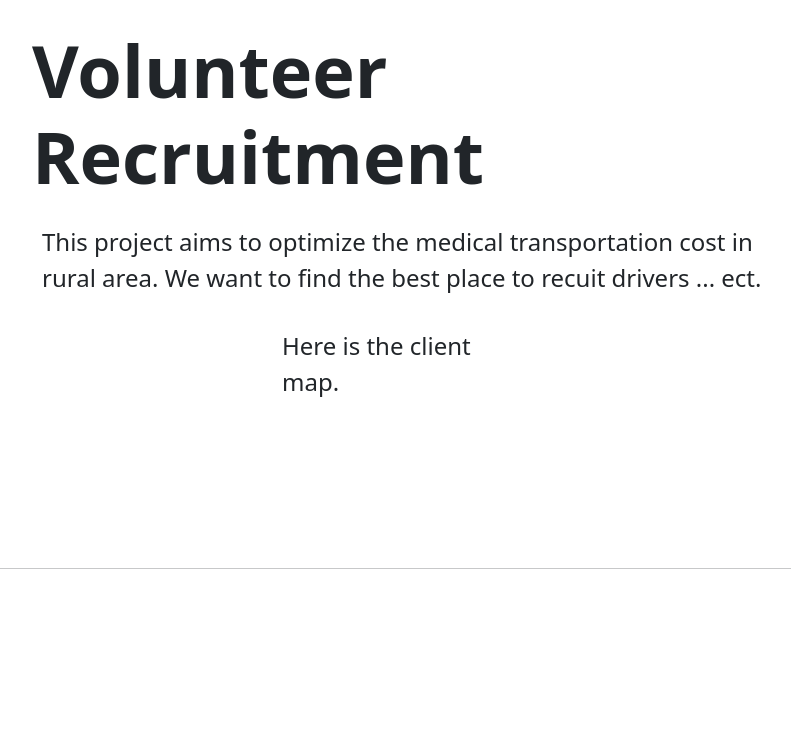
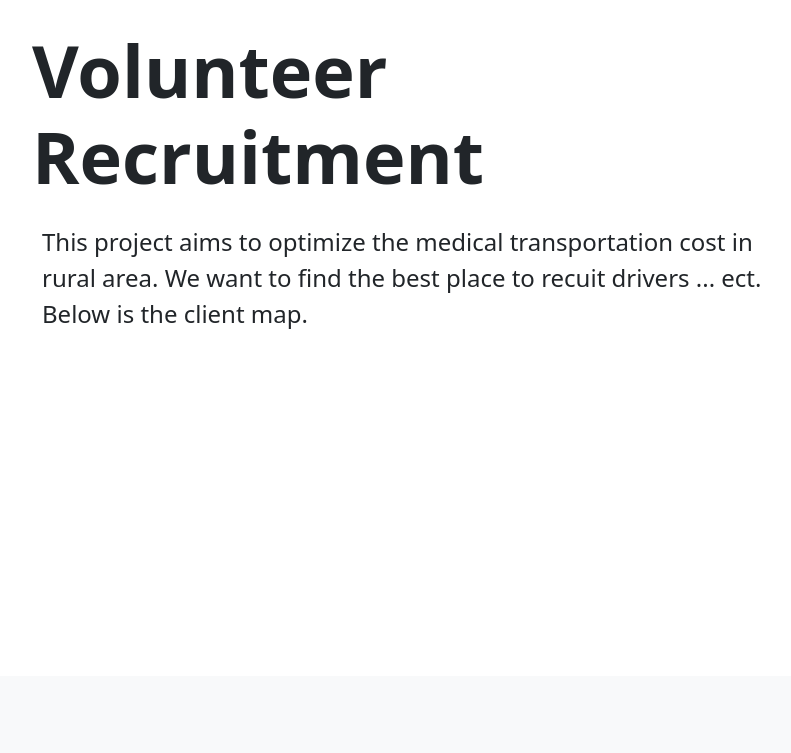
Before and after one commit to LBY777/MediRoute-Optimization, a Flask app: page / in a window 1280 px wide. Shown: the part 125-878 px from the top of the page, without its empty margins (233-1024 px from the left). After the commit the page ends 454 px from the top, so only its background shows below. Run offline with Flask 2, Linux system fonts and the light colour scheme; some libraries are stand-ins or nearby versions.

Commit message:
updated index.html and base.html

```diff
--- a/templates/base.html
+++ b/templates/base.html
@@ -15,19 +15,21 @@
 
 <body>
     <nav class="navbar navbar-expand-lg bg-light">
-        <div class="container mx-auto" style="width: 1100px">
-            <img class="image-fluid" src="/static/images/icon.png" alt="" width="75">
-            <div class="container">
-                <div class="container mx-auto" style="width: 360px;">
+        <div class="container-fluid" style="width: 1100px">
+            <a class="navbar-brand" href="/#">
+                <img src="/static/images/icon.png" alt="" class="d-inline-block align-text-top" width="75">
+              </a>
+            <div class="container-fluid ">
+                <div class="container-fluid  mx-auto" style="width: 360px;">
                     <ul class="navbar-nav">
-
-                        <a class="navbar-brand" href="/" style="font-weight: bold; font-size: x-large;">
+                        <li class="nav-item">
+                        <a class="nav-link" href="/" style="font-weight: bold; font-size: x-large;">
                             Home
-
                         </a>
+                    </li>
 
                         <li class="nav-item dropdown-center">
-                            <a class="nav-link active dropdown-toggle" href="#" role="button" data-bs-toggle="dropdown"
+                            <a class="nav-link dropdown-toggle" href="#" role="button" data-bs-toggle="dropdown"
                                 aria-expanded="false" style="font-weight: bold; font-size: x-large;">
                                 &nbsp&nbsp&nbsp&nbsp&nbsp&nbsp&nbsp
                                 EDA
@@ -40,7 +42,7 @@
                                         style="font-weight: bold; font-size: larger;">Item 2</a></li>
                             </ul>
                         </li>
-                        <li class="nav-item mx-auto">
+                        <li class="">
                             <a class="nav-link" href="/about/" style="font-size: x-large; font-weight: bold;">
                                 &nbsp&nbsp&nbsp&nbsp&nbsp
                                 about
@@ -51,10 +53,10 @@
             </div>
             <div class="dropdown">
                 <button class="btn btn-primary dropdown-toggle" type="button" data-bs-toggle="dropdown"
-                    aria-expanded="false" style="font-weight: bolder; font-size: larger;"">
-            &nbsp&nbsp&nbsp
+                    aria-expanded="false" style="font-weight: bolder; font-size: larger;">
+            &nbsp&nbsp
             Items
-            &nbsp&nbsp&nbsp
+            &nbsp&nbsp
             </button>
         <ul class=" dropdown-menu dropdown-center">
                     <li><a class="dropdown-item" href="/#" style="font-weight: bold; font-size: larger;">Item 1</a></li>
--- a/templates/index.html
+++ b/templates/index.html
@@ -1,19 +1,16 @@
 {% extends 'base.html' %}
 
 {% block bodyblock %}
-
+<div>
 <div class="container">
   <br><br>
   <h1 class="mbr-section-title mbr-bold pb-3 mbr-fonts-style display-2 mx-auto"
     style="font-weight: bold; width: 750px;">Volunteer Recruitment</h1>
   <p class="mbr-text pb-3 mbr-semibold mbr-fonts-style display-7 mx-auto" style=" width: 730px; font-size: x-large;">
     This project aims to optimize the medical transportation cost in rural area. We want to find the best place to
-    recuit drivers ... ect.
-  <p class="mbr-text pb-3 mbr-semibold mbr-fonts-style display-7 mx-auto" style=" width: 250px; font-size: x-large;">
-    Here is the client map.
-  <p>
+    recuit drivers ... ect. Below is the client map.
   </p>
-  <br>
+  <br><br>
   <!-- <h1 class="mbr-section-title mbr-bold pb-3 mbr-fonts-style display-5 mx-auto" style="width: 200px;">Clients</h1> -->
   <center>
     <!DOCTYPE html>
@@ -87,5 +84,6 @@
   <br><br>
 </div>
 <br><br>
-<hr><br><br><br><br><br><br><br>
+<br><br><br><br><br><br><br>
+</div>
 {% endblock %}
```
